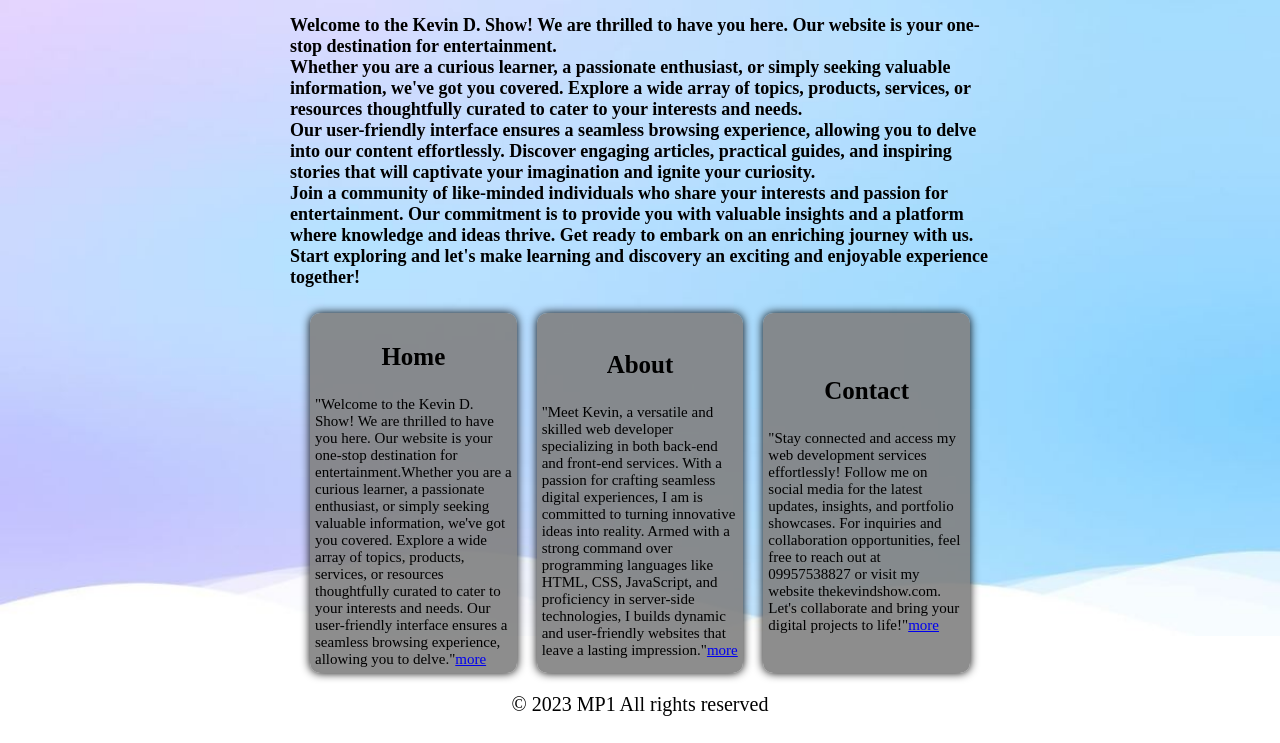
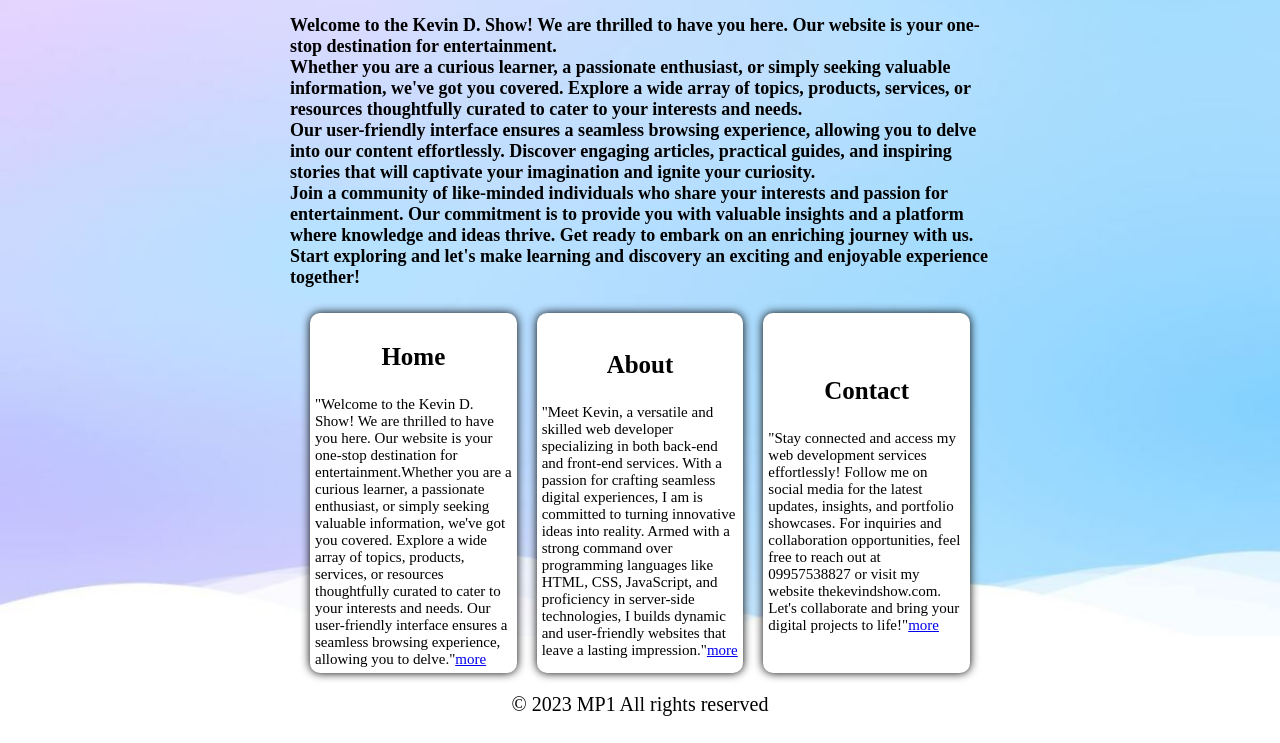
Before and after one commit to kevinsmallz/kevinsmallz.github.io, a plain HTML site: page index.html in a window 1280 px wide. Shown: the part 154-897 px from the top of the page. Drawn offline with Linux system fonts and the light colour scheme.

Commit message:
Updated spacing and Color scheme

```diff
--- a/index.html
+++ b/index.html
@@ -2,19 +2,19 @@
 
 <html>
 
-<head>
-    <title>Welcome</title>
+    <head>
 
-    <link rel="stylesheet" type="text/css" href="style.css">
-    <link rel="shortcut icon" href="../Images/favicon.png">
+        <title>Welcome</title>
 
+            <link rel="stylesheet" type="text/css" href="style.css">
+            <link rel="shortcut icon" href="../Images/favicon.png">
 
-</head>
+    </head>
+
 <body>
 
         <div id="header">
-
-            <div id ="logo"><a href="index.html"><img src="/Images/Me.jpg" width="100px"/> </a></div>
+            <div id ="logo"><a href="index.html"><img src="/Images/Me.jpg" width="100px"/></a></div>
 
             <div id="nav">
                 <ul>
@@ -25,9 +25,7 @@
 
             </div>
         </div>
-
         <div id="wrapper">
-
         <div id="main"><h3 id="Me">This is me</h3>
                         <p id="pr1"><b>Welcome to the Kevin D.  Show! We are thrilled to have you here. Our website is your one-stop destination for entertainment.<br>Whether you are a curious learner, a passionate enthusiast, or simply seeking valuable information, we've got you covered.
                             Explore a wide array of topics, products, services, or resources thoughtfully curated to cater to your interests and needs. <br>Our user-friendly interface ensures a seamless browsing experience, allowing you to delve into our content effortlessly.
--- a/style.css
+++ b/style.css
@@ -96,7 +96,7 @@ body {
 }
 
 #wrapper #table1 td{
-        background: rgba(128, 128, 128, 0.897);
+        background: white;
         font-size: 15px;
         padding: 5px;
         border-radius: 10px;
```
